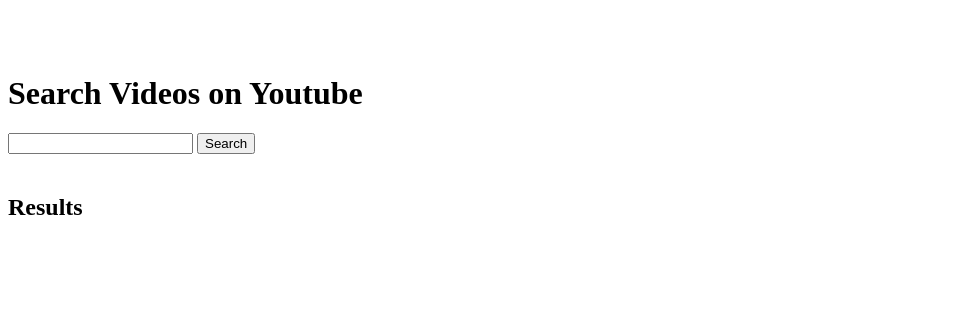
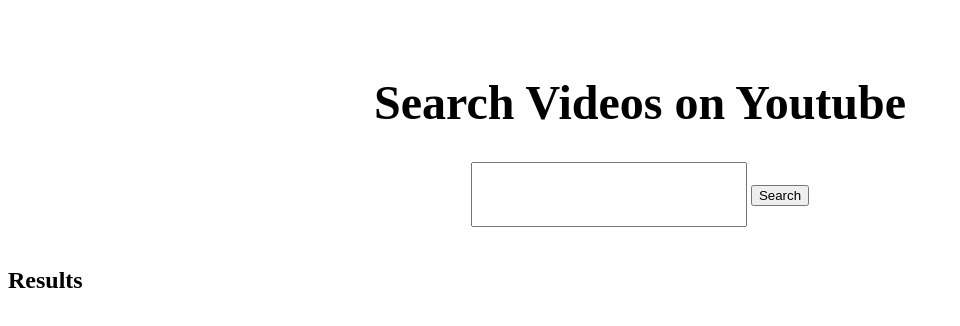
Before and after one commit to jakebetcher/Youtube-API-Example, a plain HTML site: page index.html in a window 1280 px wide. Shown: the whole page, without its empty margins (0-960 px from the left). Drawn offline with nearby package versions, Linux system fonts and the light colour scheme.

Commit message:
Increase header font size and input dimensions

```diff
--- a/index.css
+++ b/index.css
@@ -9,4 +9,14 @@
 
 h1 {
   margin-top: 75px;
+  font-size: 48px;
 }
+
+.search-div {
+	text-align: center;
+}
+
+input {
+	font-size: 18px;
+	padding: 20px;
+}
--- a/index.html
+++ b/index.html
@@ -11,12 +11,14 @@
         <link href="index.css" rel="stylesheet" type="text/css" />
     </head>
     <body>
+        <div class='search-div'>
         <h1>Search Videos on Youtube</h1>
           <form aria-label='search-videos' action="#" class="js-search-form">
             <label for="query"></label>
             <input aria-label='search-here' type="text" class="js-query">
             <button aria-label='submit-button' type="submit">Search</button>
           </form>
+        </div>
           <main role='main'>
           <h2 class='results-title'>Results</h2>
           <div class="js-search-results" aria-live='assertive' aria-atomic='true'>
```
